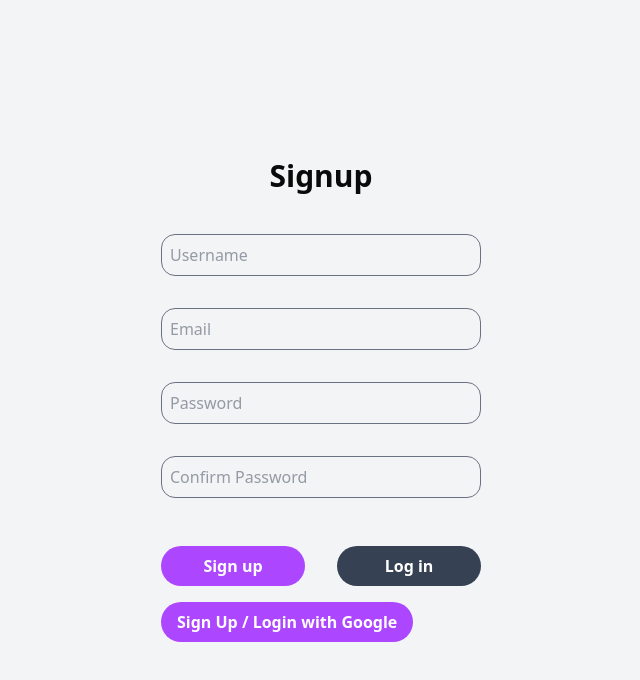
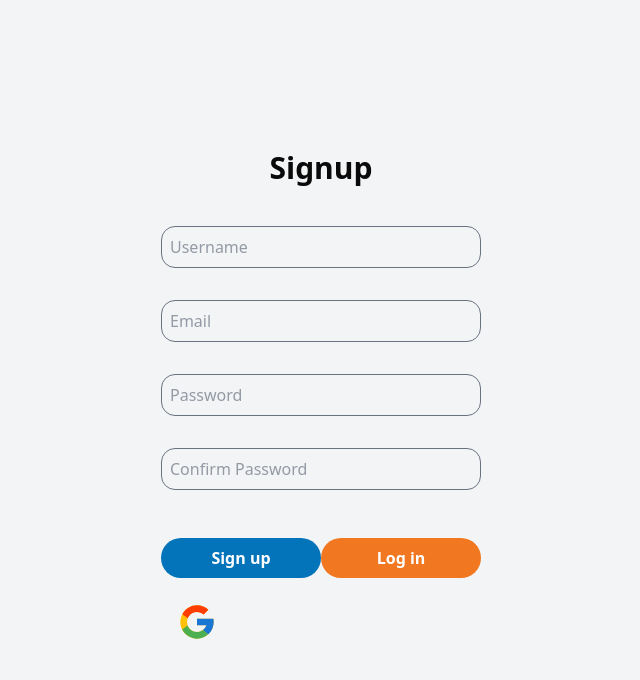
Before and after one commit to ColinBertin/my-spending, a Next.js app: page /signup in a window 1280 px wide. Shown: the top 680 px of the page, without its empty margins (319-959 px from the left). Built offline with nearby package versions, Linux system fonts and the light colour scheme; no server answers.

Commit message:
add Button comp.

```diff
--- a/app/(auth)/login/login.tsx
+++ b/app/(auth)/login/login.tsx
@@ -6,6 +6,7 @@ import { signInWithEmailAndPassword } from "firebase/auth";
 import { useRouter } from "next/navigation";
 
 import { emailRegex } from "@/helpers";
+import Button from "@/components/Button";
 // import { useState } from "react";
 // import Spinner from "@/components/ui/Spinner";
 
@@ -126,21 +127,16 @@ export default function Login() {
           )}
         </div>
         <div className="flex flex-col sm:flex-row justify-between">
-          <button
-            className="bg-purple-500 hover:bg-purple-300 text-white font-semibold py-2 px-4 rounded-3xl self-center w-56 sm:w-36 mb-2 sm:mb-0"
-            type="submit"
-          >
-            Log in
-          </button>
-          <button
-            className="bg-gray-700 hover:bg-gray-500 text-white font-semibold py-2 px-4 rounded-3xl self-center w-56 sm:w-36"
-            onClick={(e) => {
+          <Button color="primary" type="submit" text="Log in" />
+          <Button
+            color="secondary"
+            type="button"
+            text="Sign up"
+            handleChange={(e) => {
               e.preventDefault();
               router.push("/signup");
             }}
-          >
-            Sign up
-          </button>
+          />
         </div>
       </form>
       {/* <button onClick={handleGoogleSignIn}>Sign Up / Login with Google</button> */}
--- a/app/(auth)/signup/signup.tsx
+++ b/app/(auth)/signup/signup.tsx
@@ -4,8 +4,10 @@ import { useForm } from "react-hook-form";
 import { auth } from "../../lib/firebase";
 import { createUserWithEmailAndPassword, updateProfile } from "firebase/auth";
 import { useRouter } from "next/navigation";
+import { FcGoogle } from "react-icons/fc";
 
 import { emailRegex } from "@/helpers";
+import Button from "@/components/Button";
 // import { useState } from "react";
 // import Spinner from "@/components/ui/Spinner";
 
@@ -41,7 +43,7 @@ export default function Signup() {
       const userCredential = await createUserWithEmailAndPassword(
         auth,
         data.email,
-        data.password
+        data.password,
       );
       await updateProfile(userCredential.user, {
         displayName: data.username,
@@ -141,28 +143,23 @@ export default function Signup() {
           )}
         </div>
         <div className="flex flex-col sm:flex-row justify-between">
-          <button
-            className="bg-purple-500 hover:bg-purple-300 text-white font-semibold py-2 px-4 rounded-3xl self-center w-56 sm:w-36 mb-2 sm:mb-0"
-            type="submit"
-          >
-            Sign up
-          </button>
-          <button
-            className="bg-gray-700 hover:bg-gray-500 text-white font-semibold py-2 px-4 rounded-3xl self-center w-56 sm:w-36"
-            onClick={(e) => {
+          <Button color="primary" type="submit" text="Sign up" />
+          <Button
+            color="secondary"
+            type="button"
+            text="Log in"
+            handleChange={(e) => {
               e.preventDefault();
               router.push("/login");
             }}
-          >
-            Log in
-          </button>
+          />
         </div>
       </form>
       <button
-        className="bg-purple-500 hover:bg-purple-300 text-white font-semibold py-2 px-4 rounded-3xl self-center mt-4 mb-2 sm:mb-0"
+        className="cursor-pointer py-2 px-4 rounded-3xl self-center mt-4 mb-2 sm:mb-0"
         onClick={handleGoogleSignIn}
       >
-        Sign Up / Login with Google
+        <FcGoogle size={40} />
       </button>
     </div>
   );
--- a/app/accounts/[id]/details/details.tsx
+++ b/app/accounts/[id]/details/details.tsx
@@ -2,12 +2,15 @@
 
 import { getAccountById } from "@/app/lib/getAccount";
 import { getTransactions } from "@/app/lib/getTransactions";
+import Button from "@/components/Button";
 import { formatCurrencyIntoYen } from "@/helpers";
 import { Account, Transaction } from "@/types/firestore";
-import Link from "next/link";
+import { useRouter } from "next/navigation";
 import { useEffect, useState } from "react";
 
 export default function AccountDetails({ id }: { id: string }) {
+  const router = useRouter();
+
   const [account, setAccount] = useState<Account>();
   const [transactions, setTransactions] = useState<Transaction[]>();
 
@@ -17,7 +20,10 @@ export default function AccountDetails({ id }: { id: string }) {
     });
 
     getTransactions(id).then((transactions) => {
-      const sortedTransactions = transactions.length > 1 ? transactions.sort((a, b) => a.date.getTime() - b.date.getTime()) : transactions;
+      const sortedTransactions =
+        transactions.length > 1
+          ? transactions.sort((a, b) => a.date.getTime() - b.date.getTime())
+          : transactions;
       setTransactions(sortedTransactions);
     });
   }, [id]);
@@ -25,9 +31,9 @@ export default function AccountDetails({ id }: { id: string }) {
   return (
     <div className="flex flex-col justify-center items-center h-full">
       <h1 className="text-3xl font-semibold text-center text-red mb-10">
-        Account Details {account?.name}
+        {account?.name}
       </h1>
-      <ul>
+      <ul className="mb-4">
         {transactions &&
           transactions.map((transaction) => (
             <li key={transaction.id}>
@@ -35,16 +41,17 @@ export default function AccountDetails({ id }: { id: string }) {
                 ? transaction.date
                 : new Date(transaction.date)
               ).toLocaleDateString()}{" "}
-              - {transaction.categoryName}: {formatCurrencyIntoYen(transaction.amount)}
+              - {transaction.categoryName}:{" "}
+              {formatCurrencyIntoYen(transaction.amount)}
             </li>
           ))}
       </ul>
-      <Link
-        href={`/accounts/${id}/transactions/create`}
-        className="bg-blue-dark hover:bg-blue-light text-white font-semibold mt-4 py-2 px-4 rounded-3xl self-center"
-      >
-        Add Transaction
-      </Link>
+      <Button
+        type="button"
+        handleChange={() => router.push(`/accounts/${id}/transactions/create`)}
+        color="primary"
+        text="Add Transaction"
+      />
     </div>
   );
 }
--- a/app/accounts/[id]/transactions/create/create-transaction.tsx
+++ b/app/accounts/[id]/transactions/create/create-transaction.tsx
@@ -11,6 +11,7 @@ import Calendar from "@/components/Calendar";
 import { createTransaction } from "@/app/lib/createTransaction";
 import { useEffect, useState } from "react";
 import { getCategories } from "@/app/lib/getCategories";
+import Button from "@/components/Button";
 
 export default function CreateTransaction({
   accountId,
@@ -158,18 +159,12 @@ export default function CreateTransaction({
           <small className="text-red-500 text-sm">{errors.date.message}</small>
         )}
         <div className="flex flex-col sm:flex-row justify-between mt-4">
-          <button
-            className="bg-red-500 hover:bg-red-300 text-white font-semibold py-2 px-4 rounded-3xl self-center w-56 sm:w-36 mb-2 sm:mb-0 cursor-pointer"
-            onClick={() => router.back()}
-          >
-            Cancel
-          </button>
-          <button
-            className="bg-gray-700 hover:bg-gray-500 text-white font-semibold py-2 px-4 rounded-3xl self-center w-56 sm:w-36 cursor-pointer"
-            type="submit"
-          >
-            Add
-          </button>
+          <Button
+            type="button"
+            handleChange={() => router.back()}
+            text="Cancel"
+          />
+          <Button type="submit" color="primary" text="Add" />
         </div>
       </form>
     </div>
--- a/app/accounts/create/create-account.tsx
+++ b/app/accounts/create/create-account.tsx
@@ -8,6 +8,7 @@ import { Account, AccountType } from "@/types/firestore";
 import { useRouter } from "next/navigation";
 import { useForm } from "react-hook-form";
 import Loading from "../loading";
+import Button from "@/components/Button";
 
 export default function CreateAccount() {
   const router = useRouter();
@@ -86,18 +87,12 @@ export default function CreateAccount() {
           />
         </div>
         <div className="flex flex-col sm:flex-row justify-between">
-          <button
-            className="bg-red-500 hover:bg-red-300 text-white font-semibold py-2 px-4 rounded-3xl self-center w-56 sm:w-36 mb-2 sm:mb-0 cursor-pointer"
-            onClick={() => router.back()}
-          >
-            Cancel
-          </button>
-          <button
-            className="bg-blue-dark hover:bg-blue-light text-white font-semibold py-2 px-4 rounded-3xl self-center w-56 sm:w-36 cursor-pointer"
-            type="submit"
-          >
-            Add
-          </button>
+          <Button
+            type="button"
+            handleChange={() => router.back()}
+            text={"Cancel"}
+          />
+          <Button type="submit" color="primary" text="Add" />
         </div>
       </form>
     </div>
--- a/app/categories/create/create-category.tsx
+++ b/app/categories/create/create-category.tsx
@@ -7,6 +7,7 @@ import { useRouter } from "next/navigation";
 import { useForm } from "react-hook-form";
 import Loading from "./loading";
 import { createCategory } from "@/app/lib/createCategory";
+import Button from "@/components/Button";
 
 export default function CreateCategory() {
   const router = useRouter();
@@ -71,18 +72,12 @@ export default function CreateCategory() {
           )}
         </div>
         <div className="flex flex-col sm:flex-row justify-between">
-          <button
-            className="bg-red-500 hover:bg-red-300 text-white font-semibold py-2 px-4 rounded-3xl self-center w-56 sm:w-36 mb-2 sm:mb-0 cursor-pointer"
-            onClick={() => router.back()}
-          >
-            Cancel
-          </button>
-          <button
-            className="bg-blue-dark hover:bg-blue-light text-white font-semibold py-2 px-4 rounded-3xl self-center w-56 sm:w-36 cursor-pointer"
-            type="submit"
-          >
-            Add
-          </button>
+          <Button
+            type="button"
+            text="Cancel"
+            handleChange={() => router.back()}
+          />
+          <Button type="submit" text="Add" color="primary" />
         </div>
       </form>
     </div>
--- /dev/null
+++ b/components/Button.tsx
@@ -0,0 +1,34 @@
+type ButtonProps = {
+  type: "submit" | "button" | "reset";
+  color?: string;
+  text: string;
+  handleChange?: (e: React.MouseEvent<HTMLButtonElement, MouseEvent>) => void;
+};
+
+export default function Button({
+  type,
+  text,
+  color,
+  handleChange,
+}: ButtonProps) {
+  const bgColorClass = () => {
+    switch (color) {
+      case "primary":
+        return "bg-blue-dark hover:bg-blue-light text-white";
+      case "secondary":
+        return "bg-orange-dark hover:bg-orange-light text-white";
+      default:
+        return "bg-red-500 hover:bg-red-300 text-white";
+    }
+  };
+
+  return (
+    <button
+      className={`cursor-pointer ${bgColorClass()} font-semibold py-2 px-4 rounded-3xl self-center w-56 sm:w-40 mb-2 sm:mb-0`}
+      type={type}
+      onClick={handleChange}
+    >
+      {text}
+    </button>
+  );
+}
--- a/components/TransactionContainer.tsx
+++ b/components/TransactionContainer.tsx
@@ -10,6 +10,7 @@ import Loading from "@/app/loading";
 import { useRouter } from "next/navigation";
 import { formatCurrencyIntoYen } from "@/helpers";
 import MonthlyTransactions from "./MonthlyTransactions";
+import Button from "./Button";
 // import BarChart from "./BarChart";
 // import LineChart from "./Chart";
 
@@ -70,14 +71,14 @@ export default function TransactionContainer({
             Total Spending: {formatCurrencyIntoYen(totalSpending)}
           </p>
           <MonthlyTransactions accountId={id as string} />
-          <button
-            className="bg-blue-dark hover:bg-blue-light text-white font-semibold py-2 px-4 rounded-3xl self-center mb-2 sm:mb-0 cursor-pointer"
-            onClick={() =>
+          <Button
+            type="button"
+            handleChange={() =>
               router.push(`/accounts/${account.id}/transactions/create`)
             }
-          >
-            Add Transaction
-          </button>
+            text="Add Transaction"
+            color="primary"
+          />
         </li>
       )}
     </ul>
```
Lines whose indentation alone changed are shown as unchanged.
